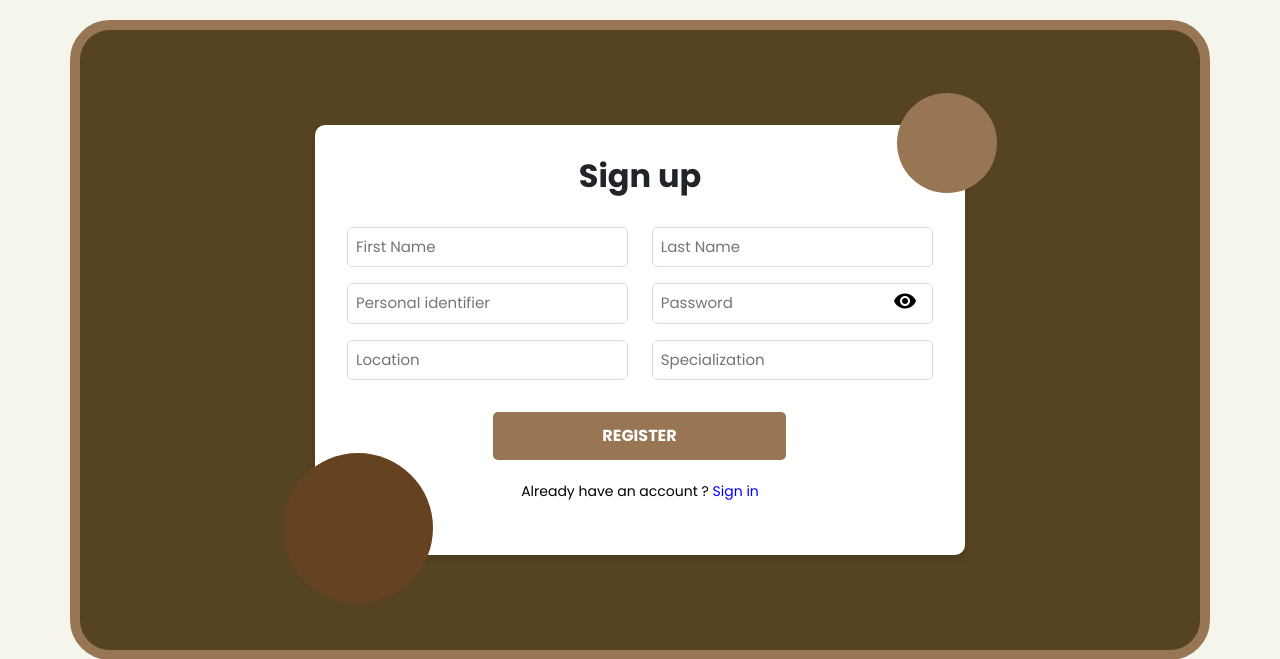
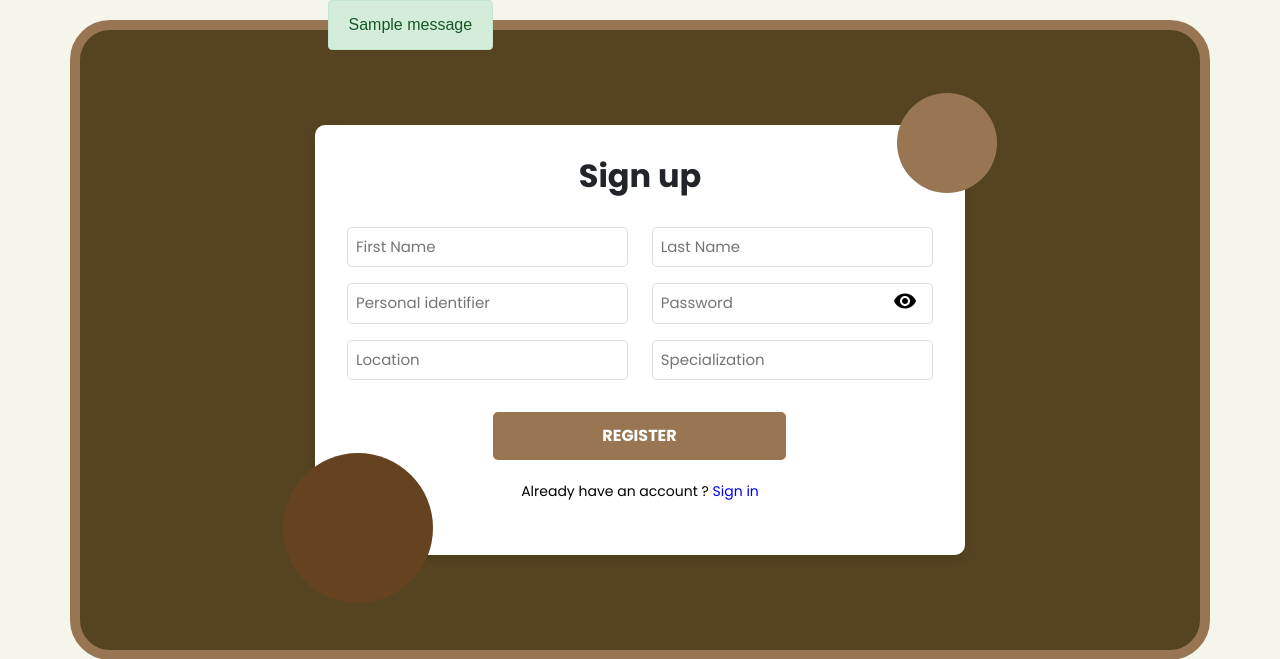
Before and after one commit to babenko-v/Web-project-EduConnect-, a Django app: page /user/registration/ in a window 1280 px wide. Shown: the part 72-731 px from the top of the page. Run offline with Django 5.2, Linux system fonts and the light colour scheme; data comes from the database, SQL or seed files in the repository; tables that the repository leaves empty hold one stand-in row (values such as "Sample post"); one stand-in notice (Sample message) is shown; some libraries are stand-ins or nearby versions.

Commit message:
make messages

```diff
--- a/main/static/css/base.css
+++ b/main/static/css/base.css
@@ -1,4 +1,4 @@
-body {
+ body {
       background-color: #F5F5EC; /* light beige background */
       font-family: Arial, sans-serif;
     .navbar {
@@ -119,3 +119,7 @@ a {
         color: black;
     }
 }
+
+.notification-wrapper {
+    max-width: 1px;
+}
--- /dev/null
+++ b/main/static/js/main.js
@@ -0,0 +1,7 @@
+   var notification = $('#notification');
+    // И через 7 сек. убираем
+    if (notification.length > 0) {
+        setTimeout(function () {
+            notification.alert('close');
+        }, 7000);
+    }
--- a/templates/base.html
+++ b/templates/base.html
@@ -102,9 +102,14 @@
 </div>
 
 
+
+    {% include "includes/notification.html" %}
+
 {% block content %}
 
 {% endblock %}
+
+
 
 
 
@@ -113,6 +118,8 @@
 <script src="https://cdn.jsdelivr.net/npm/@popperjs/core@2.9.3/dist/umd/popper.min.js"></script>
 <script src="https://stackpath.bootstrapcdn.com/bootstrap/4.5.2/js/bootstrap.min.js"></script>
 <script src="https://cdn.jsdelivr.net/npm/bootstrap@5.1.3/dist/js/bootstrap.bundle.min.js"></script>
+<script src="{% static 'js/main.js' %}"></script>
+
 
 
 </body>
--- /dev/null
+++ b/templates/includes/notification.html
@@ -0,0 +1,24 @@
+
+<div style="display: contents" class="container mt-4">
+    <div class="row justify-content-center">
+        <div class="col-md-6">
+            {% if messages %}
+                {% for message in messages %}
+                    {% if message.tags == 'success' %}
+                    <div id="notification" class="position-fixed start-50 translate-middle-x z-3 alert alert-success fade show custom-shadow" role="alert">
+                        {{ message }}
+                    </div>
+                    {% endif %}
+                    {% if message.tags == 'warning' %}
+                    <div id="notification" class="position-fixed start-50 translate-middle-x z-3 alert alert-danger fade show custom-shadow" role="alert">
+                        {{ message }}
+                    </div>
+                    {% endif %}
+                {% endfor %}
+            {% else %}
+            <div id="jq-notification" class="position-fixed start-50 translate-middle-x z-3 alert alert-success fade show custom-shadow" style="display: none;" role="alert">
+            </div>
+            {% endif %}
+        </div>
+    </div>
+</div>
--- a/users/views.py
+++ b/users/views.py
@@ -1,4 +1,4 @@
-from django.contrib import auth
+from django.contrib import auth, messages
 from django.contrib.auth.decorators import login_required
 from django.shortcuts import render
 from django.http import HttpResponseRedirect
@@ -30,6 +30,7 @@ def change_profile(request):
 
         if form.is_valid():
             form.save()
+            messages.success(request, "You have successfully change info into your account.")
 
             return HttpResponseRedirect(reverse('main:main'))
 
@@ -61,11 +62,14 @@ def login_view(request):
 
                 redirect_page = request.POST.get('next', None)
 
+                messages.success(request, "You are now logged in.")
+
                 if redirect_page and redirect_page != reverse('users:logout'):
                     return HttpResponseRedirect(request.POST.get('next'))
                 return HttpResponseRedirect(reverse('main:main'))
             else:
                 print("Authentication failed. User not found or password incorrect.")  # Отладочный вывод
+                messages.success(request, "You aren't now logged in.")
     else:
         form = TeacherLoginForm()
 
@@ -87,6 +91,7 @@ def registration(request):
             form.save()
             users = form.instance
             auth.login(request, users)
+            messages.success(request, "You have successfully registered and logged into your account.")
             return HttpResponseRedirect(reverse('main:main'))
 
     else:
@@ -102,5 +107,7 @@ def registration(request):
 
 @login_required
 def logout_view(request):
+    messages.success(request, "You have successfully log out your account.")
     auth.logout(request)
+
     return HttpResponseRedirect(reverse('main:main'))
```
